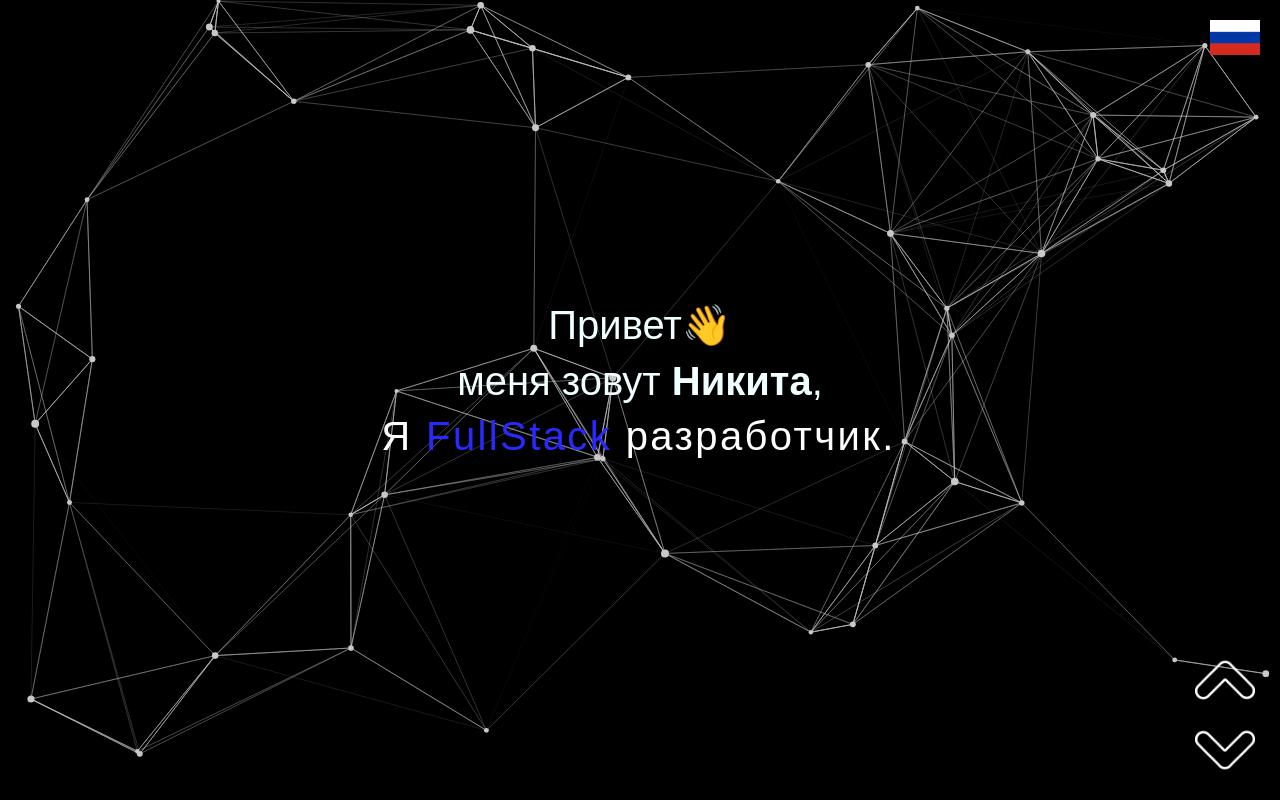
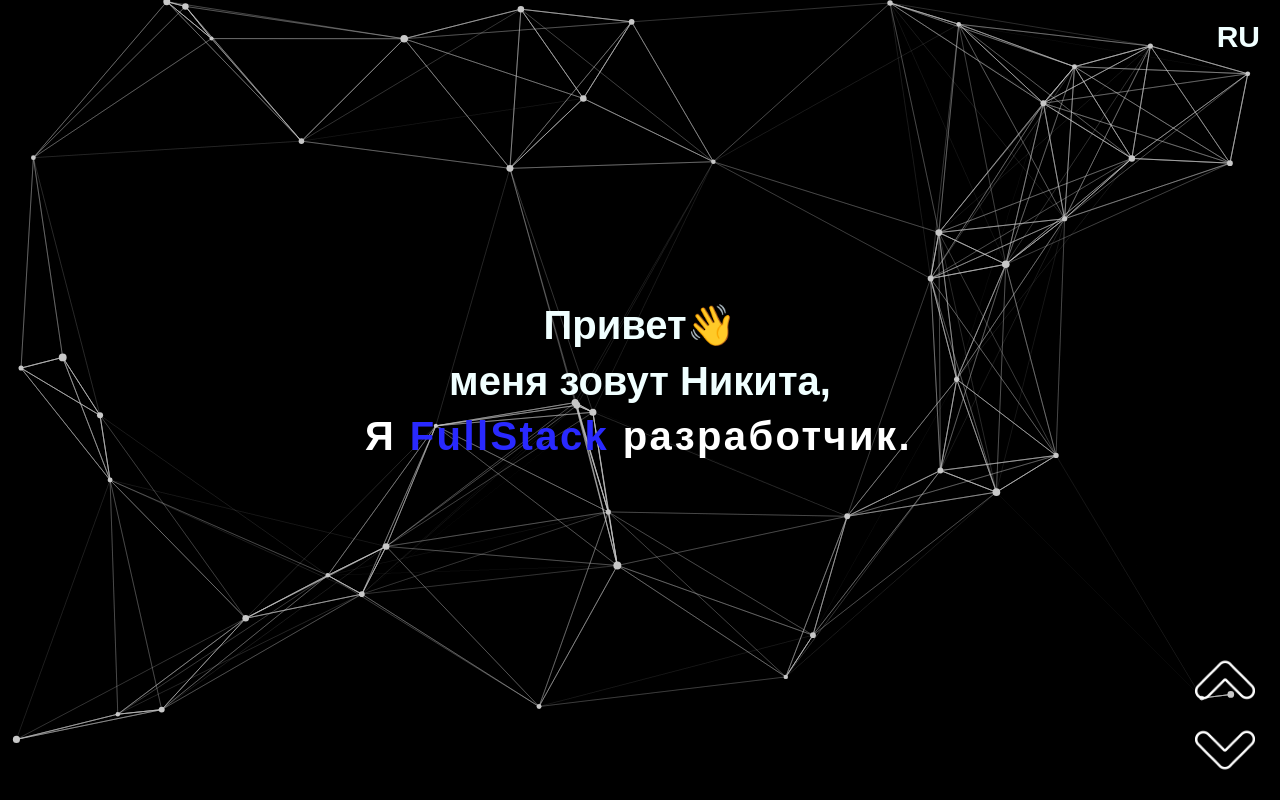
Before and after one commit to Nikidzawa/Portfolio, a React (Create React App) app: page /home in a window 1280 px wide. Shown: the top 800 px of the page. Built offline with nearby package versions, Linux system fonts and the light colour scheme; what mobile-detect would draw is missing.

Commit message:
Update main page

```diff
--- a/src/pages/main/starterSection/StarterSection.js
+++ b/src/pages/main/starterSection/StarterSection.js
@@ -1,7 +1,5 @@
 import React, {useEffect, useRef} from "react";
 import styled from "styled-components";
-import PENDOSI_IMG from "../../../img/pendosi.png"
-import PATRIOT_IMG from "../../../img/patriot.png"
 
 const TextContent = styled.div`
     min-height: 95vh;
@@ -16,6 +14,16 @@ const TypingContainer = styled.div`
     display: flex;
     justify-content: center;
 `;
+
+const LanguageCode = styled.div`
+    font-size: 30px;
+    font-weight: bold;
+    text-align: center;
+
+    @media screen and (max-width: 500px) {
+        font-size: 25px;
+    }
+`
 
 const Typing = styled.div`
     color: #fff;
@@ -44,6 +52,7 @@ const StarterDiv = styled.div`
 const Text = styled.span`
     font-family: sans-serif;
     font-size: 40px;
+    font-weight: bold;
     padding-bottom: 10px;
     @media screen and (max-width: 600px) {
         font-size: 35px;
@@ -61,16 +70,6 @@ const FlagContainer = styled.div`
     display: flex;
     align-items: center;
     cursor: pointer;
-`
-
-const Image = styled.img`
-    width: 50px;
-    height: 35px;
-
-    @media screen and (max-width: 700px) {
-        width: 40px;
-        height: 30px;
-    }
 `
 
 export default function StarterSection({ language, starterSectionRef, setLanguage}) {
@@ -91,8 +90,8 @@ export default function StarterSection({ language, starterSectionRef, setLanguag
                     particleColor: "rgb(200,200,200)",
                     lineColor: "rgb(200,200,200)",
                     particleAmount: 25,
-                    defaultSpeed: 0.5,
-                    variantSpeed: 0.5,
+                    defaultSpeed: 0.45,
+                    variantSpeed: 0.45,
                     defaultRadius: 2,
                     variantRadius: 2,
                     linkRadius: 180,
@@ -102,8 +101,8 @@ export default function StarterSection({ language, starterSectionRef, setLanguag
                     particleColor: "rgb(200,200,200)",
                     lineColor: "rgb(200,200,200)",
                     particleAmount: 50,
-                    defaultSpeed: 1,
-                    variantSpeed: 1,
+                    defaultSpeed: 0.9,
+                    variantSpeed: 0.9,
                     defaultRadius: 2,
                     variantRadius: 2,
                     linkRadius: 300,
@@ -219,7 +218,11 @@ export default function StarterSection({ language, starterSectionRef, setLanguag
         <StarterDiv ref={starterSectionRef}>
             <TextContent ref={containerRef}>
                 <FlagContainer onClick={() => setLanguage(language === "en" ? "ru" : "en")}>
-                    <Image src={language === "en" ? PENDOSI_IMG : PATRIOT_IMG }/>
+                    <LanguageCode>
+                        {
+                            language === "en" ? "EN" : "RU"
+                        }
+                    </LanguageCode>
                 </FlagContainer>
                 <canvas ref={canvasRef} style={{ position: 'absolute', top: 0, left: 0, zIndex: -1 }}></canvas>
                 {language === "en" ? (
```
Also changed, not shown: src/img/patriot.png (deleted), src/img/pendosi.png (deleted).
